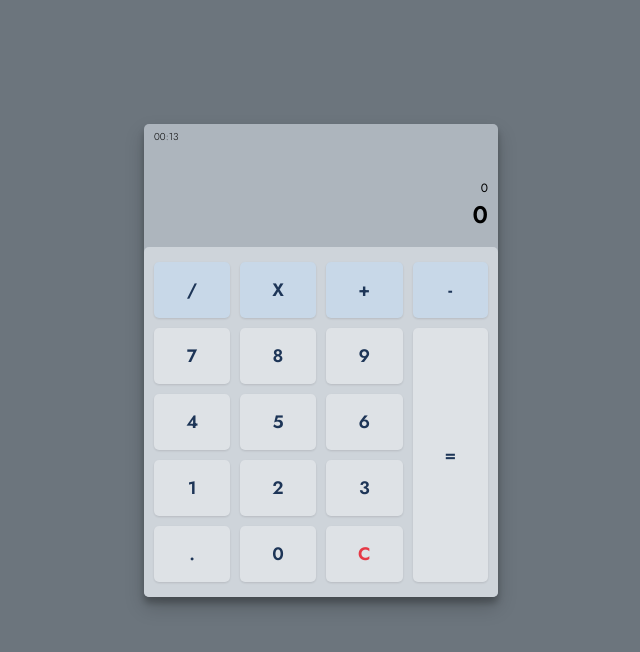
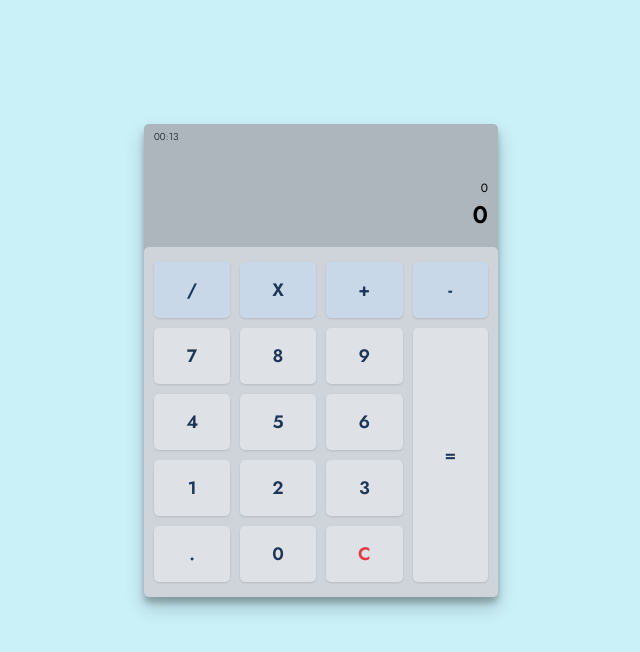
Before and after one commit to kglab99/calculator, a plain HTML site: page index.html in a window 1280 px wide. Shown: the whole page, without its empty margins (319-959 px from the left). Drawn offline with Linux system fonts and the light colour scheme.

Commit message:
background change

```diff
--- a/style.css
+++ b/style.css
@@ -3,7 +3,7 @@ body {
     font-style: normal;
     font-weight: 600;
     font-size: 24px;
-    background-color: #6c757d;
+    background-color: #caf0f8;
     display: flex;
     flex-direction: row;
     justify-content: center;
@@ -56,7 +56,6 @@ button {
 }
 
 button:hover {
-    background-color: #dee2e6a4;
     scale: 0.98;
 
 }
```
